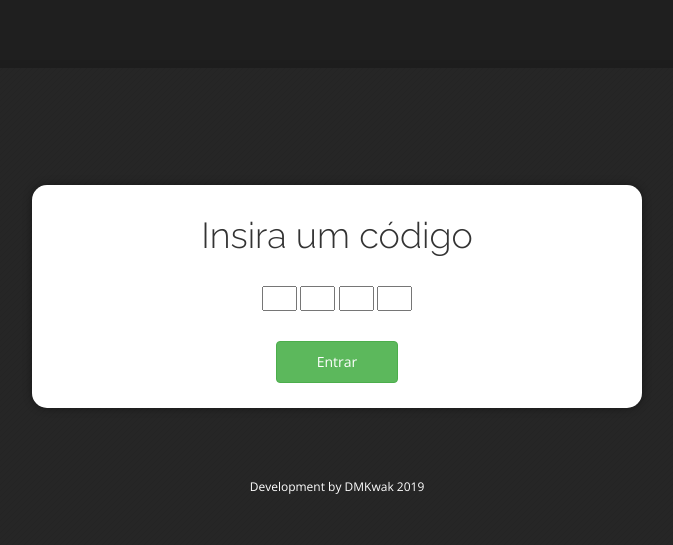
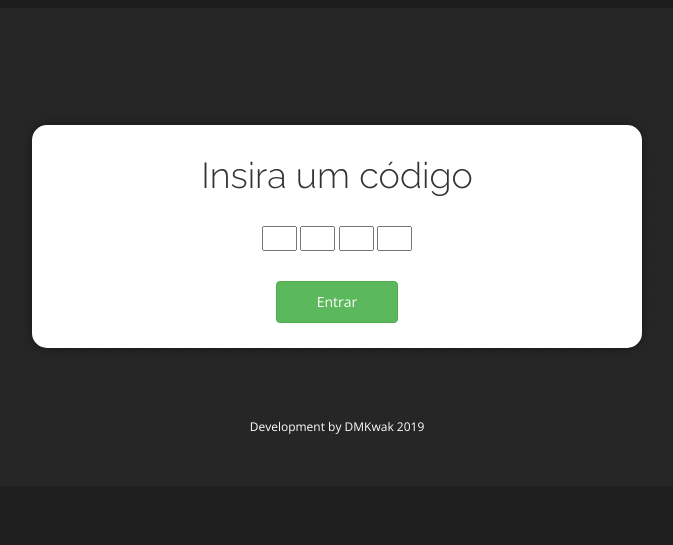
Before and after one commit to jeffersonkr/drink_flow_control, a Django app: page / in a window 1280 px wide. Shown: the top 545 px of the page, without its empty margins (303-976 px from the left). Run offline with Django 3.2, Linux system fonts and the light colour scheme; some libraries are stand-ins or nearby versions.

Commit message:
body py0

```diff
--- a/core/templates/base.html
+++ b/core/templates/base.html
@@ -4,7 +4,7 @@
     <head>
         {% include "head.html" %}
 	</head>
-    <body>
+    <body class="py-0">
         {% block body_content %}
         {% endblock body_content %}
     </body>
```
